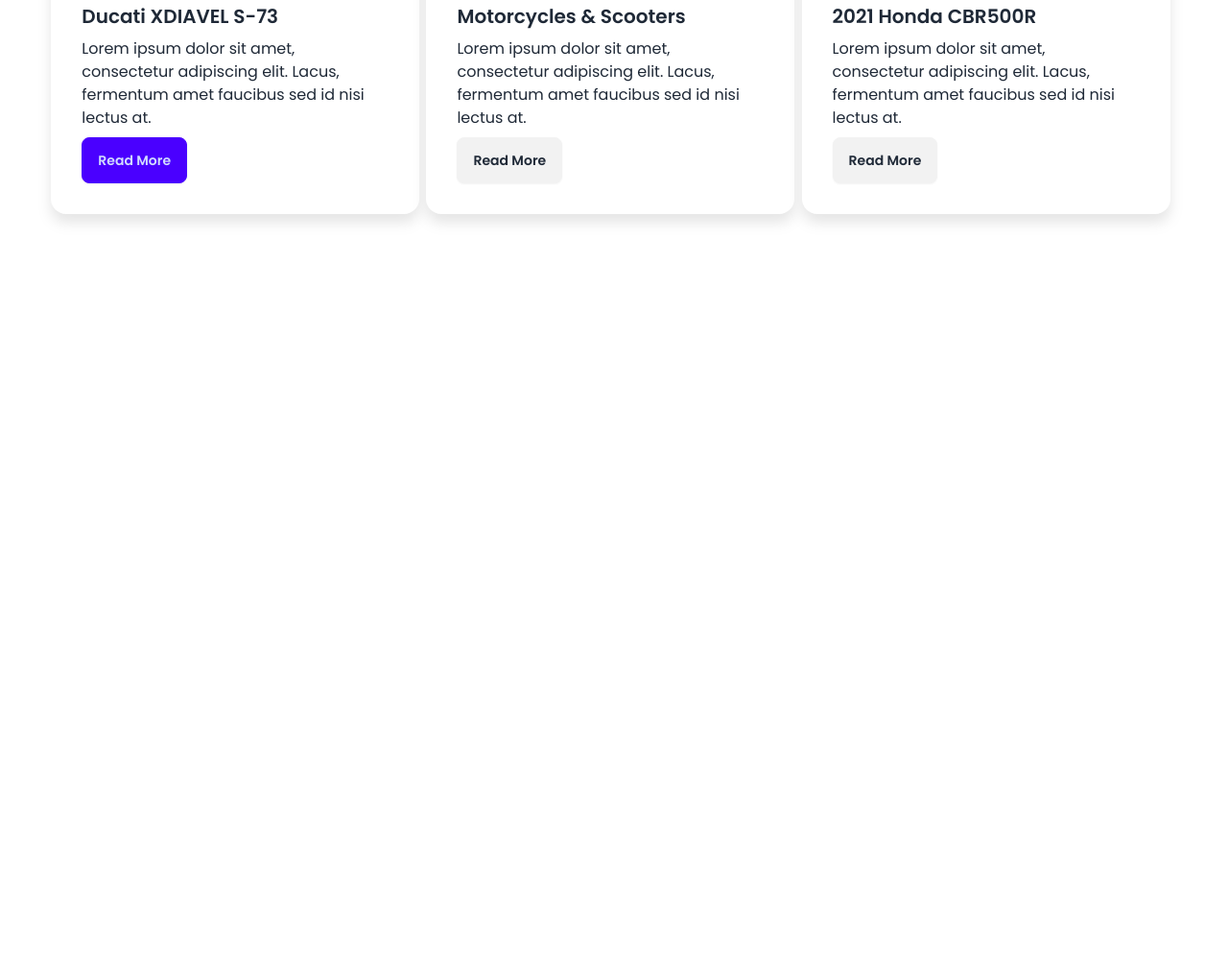
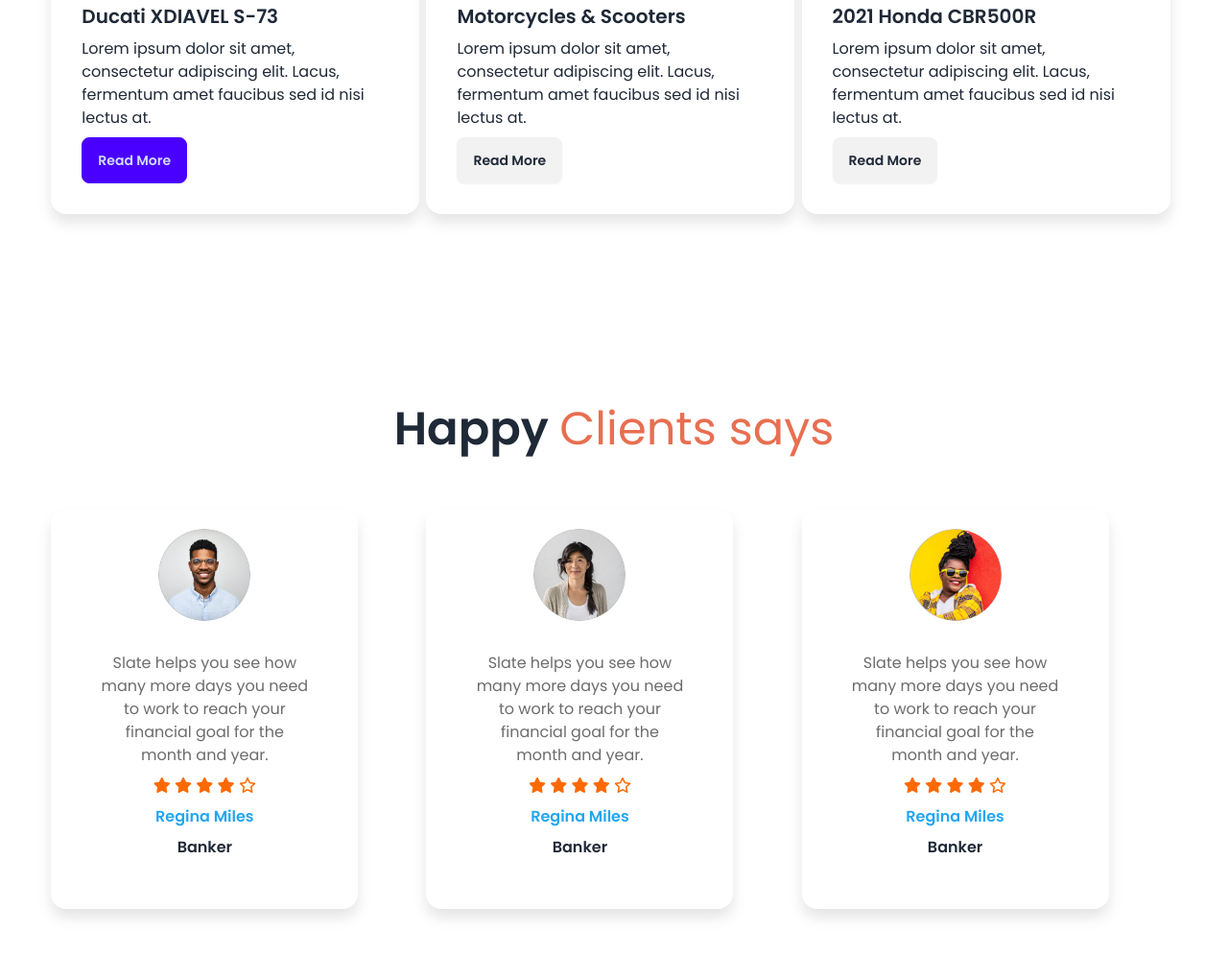
Before and after one commit to Mdsheikhmohaimenulislam/Biker-Zone, a plain HTML site: page index.html in a window 1280 px wide. Shown: the part 1879-2874 px from the top of the page at 96% size. Before the commit the page ends 2182 px from the top, so only its background shows below. Drawn offline with nearby package versions, Linux system fonts and the light colour scheme.

Commit message:
Happy Client section done

```diff
--- a/index.html
+++ b/index.html
@@ -198,6 +198,85 @@
               </div>
                </div>
         </section>
+<!-- Happy Clients  section -->
+         <section class="mt-50 mb-20 text-center">
+<!-- Happy text center-->
+            <div class="mb-15">
+                <p class="text-5xl"><span class="font-semibold">Happy </span><span class="text-[#E76F51]"> Clients says</span></p>
+            </div>
+<!-- Happy Client container -->
+            <div class="grid grid-cols-1 md:grid-cols-2 lg:grid-cols-3">
+<!-- Frist client card-->
+                    <div class="card bg-base-100 w-80 p-5 drop-shadow-xl border-2 text-center">
+                        <figure class="avatar">
+                                <div class=" w-24 rounded-full">
+                                  <img  src="./images/others/user-1.png" />
+                                </div>
+                        </figure>
+                        <div class="card-body">
+                          <p class="text-[#6C6C6C]">Slate helps you see how
+                            many more days you need
+                            to work to reach your financial
+                            goal for the month and year.</p>
+                            <div>
+                                <i class="fa-solid fa-star text-orange-500"></i>
+                                <i class="fa-solid fa-star text-orange-500"></i>
+                                <i class="fa-solid fa-star text-orange-500"></i>
+                                <i class="fa-solid fa-star text-orange-500"></i>
+                                <i class="fa-regular fa-star text-orange-500"></i>
+                            </div>
+                            <p class="font-semibold text-base text-[#23A6F0]">Regina Miles</p>
+                            <p class="font-semibold text-base">Banker</p>
+                        </div>
+                    </div>
+<!-- Second client card  -->
+                    <div class="card bg-base-100 w-80 p-5 drop-shadow-xl border-2 text-center">
+                        <figure class="avatar">
+                                <div class=" w-24 rounded-full">
+                                  <img  src="./images/others/user-2.png" />
+                                </div>
+                        </figure>
+                        <div class="card-body">
+                          <p class="text-[#6C6C6C]">Slate helps you see how
+                            many more days you need
+                            to work to reach your financial
+                            goal for the month and year.</p>
+                            <div>
+                                <i class="fa-solid fa-star text-orange-500"></i>
+                                <i class="fa-solid fa-star text-orange-500"></i>
+                                <i class="fa-solid fa-star text-orange-500"></i>
+                                <i class="fa-solid fa-star text-orange-500"></i>
+                                <i class="fa-regular fa-star text-orange-500"></i>
+                            </div>
+                            <p class="font-semibold text-base text-[#23A6F0]">Regina Miles</p>
+                            <p class="font-semibold text-base">Banker</p>
+                        </div>
+                    </div>
+<!-- Third client card -->
+                    <div class="card bg-base-100 w-80 p-5 drop-shadow-xl border-2 text-center">
+                        <figure class="avatar">
+                                <div class=" w-24 rounded-full">
+                                  <img  src="./images/others/user-3.png" />
+                                </div>
+                        </figure>
+                        <div class="card-body">
+                          <p class="text-[#6C6C6C]">Slate helps you see how
+                            many more days you need
+                            to work to reach your financial
+                            goal for the month and year.</p>
+                            <div>
+                                <i class="fa-solid fa-star text-orange-500"></i>
+                                <i class="fa-solid fa-star text-orange-500"></i>
+                                <i class="fa-solid fa-star text-orange-500"></i>
+                                <i class="fa-solid fa-star text-orange-500"></i>
+                                <i class="fa-regular fa-star text-orange-500"></i>
+                            </div>
+                            <p class="font-semibold text-base text-[#23A6F0]">Regina Miles</p>
+                            <p class="font-semibold text-base">Banker</p>
+                        </div>
+                    </div>
+            </div>
+         </section>
     </main>
 </body>
 </html>
```
